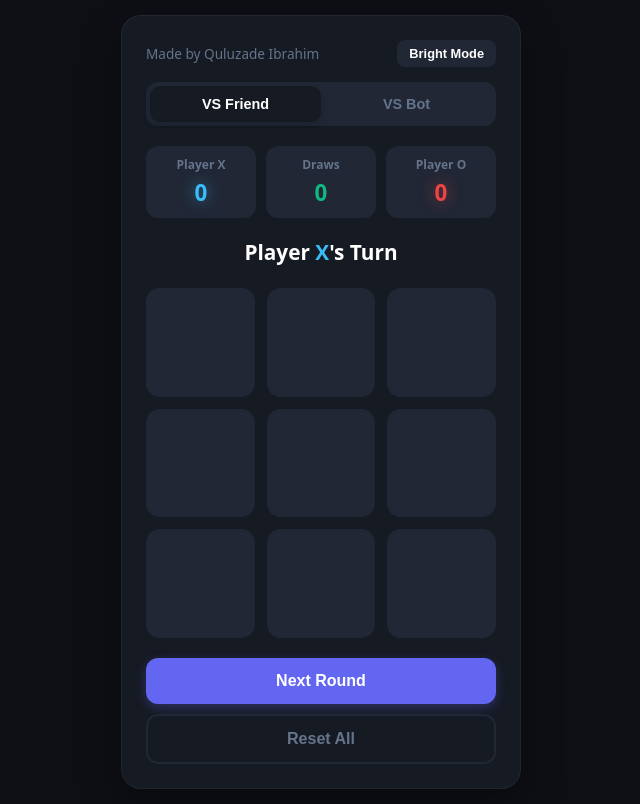
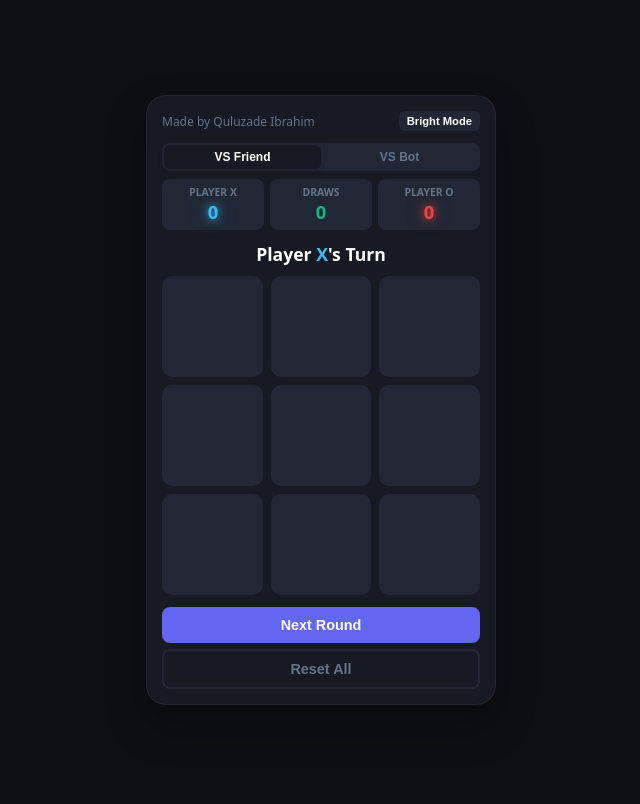
Before and after one commit to coldmusic28-dot/coldmusic28-dot.github.io, a plain HTML site: page index.html in a window 1280 px wide. Both pictures are taken after a click on the button "VS Friend". Shown: the whole page, without its empty margins (319-959 px from the left). Drawn offline with Linux system fonts and the light colour scheme.

Commit message:
Update index.html

```diff
--- a/index.html
+++ b/index.html
@@ -5,50 +5,41 @@
     <meta name="viewport" content="width=device-width, initial-scale=1.0">
     <title>Tic Tac Toe</title>
     <style>
-        :root {
-            --bg: #0d0f14; --panel: #161a23; --card: #212735; --txt: #fff; --sub: #64748b;
-            --blue: #38bdf8; --red: #ef4444; --green: #10b981; --purple: #6366f1;
-            --g-blue: 0 0 15px rgba(56,189,248,0.6); --g-red: 0 0 15px rgba(239,68,68,0.6);
-            --g-green: 0 0 15px rgba(16,185,129,0.7);
-        }
-        [data-theme="light"] {
-            --bg: #f0f2f5; --panel: #fff; --card: #e4e6eb; --txt: #1c1e21; --sub: #606770;
-            --blue: #007acc; --red: #e11d48; --green: #16a34a; --purple: #4f46e5;
-            --g-blue: 0 0 10px rgba(0,122,204,0.3); --g-red: 0 0 10px rgba(225,29,72,0.3);
-            --g-green: 0 0 10px rgba(22,163,74,0.4);
-        }
+        :root { --bg: #0d0f14; --panel: #161a23; --card: #212735; --txt: #fff; --sub: #64748b; --blue: #38bdf8; --red: #ef4444; --green: #10b981; --purple: #6366f1; --g-blue: 0 0 8px #38bdf8, 0 0 20px rgba(56,189,248,0.4); --g-red: 0 0 8px #ef4444, 0 0 20px rgba(239,68,68,0.4); --g-green: 0 0 8px #10b981, 0 0 20px rgba(16,185,129,0.5); }
+        [data-theme="light"] { --bg: #f0f2f5; --panel: #fff; --card: #e4e6eb; --txt: #1c1e21; --sub: #606770; --blue: #007acc; --red: #e11d48; --green: #16a34a; --purple: #4f46e5; --g-blue: 0 0 6px rgba(0,122,204,0.3); --g-red: 0 0 6px rgba(225,29,72,0.3); --g-green: 0 0 6px rgba(22,163,74,0.4); }
         * { box-sizing: border-box; margin: 0; padding: 0; }
-        body { font-family: system-ui, sans-serif; background: var(--bg); color: var(--txt); display: flex; justify-content: center; align-items: center; min-height: 100vh; padding: 15px; }
-        .container { background: var(--panel); padding: 24px; border-radius: 20px; width: 100%; max-width: 400px; display: flex; flex-direction: column; align-items: center; box-shadow: 0 20px 40px rgba(0,0,0,0.3); border: 1px solid rgba(255,255,255,0.05); }
-        .top-row { display: flex; width: 100%; justify-content: space-between; align-items: center; margin-bottom: 15px; }
-        .author { font-size: 0.85rem; color: var(--sub); }
-        .theme-btn { background: var(--card); border: none; color: var(--txt); padding: 6px 12px; font-size: 0.8rem; font-weight: 700; cursor: pointer; border-radius: 8px; }
-        .mode-selector { display: flex; width: 100%; background: var(--card); padding: 4px; border-radius: 12px; margin-bottom: 20px; }
-        .mode-btn { flex: 1; background: transparent; border: none; color: var(--sub); padding: 10px; font-size: 0.9rem; font-weight: 700; cursor: pointer; border-radius: 10px; }
-        .mode-btn.active { background: var(--panel); color: var(--txt); box-shadow: 0 4px 10px rgba(0,0,0,0.15); }
-        .score-board { display: flex; width: 100%; margin-bottom: 20px; gap: 10px; }
-        .score-card { background: var(--card); flex: 1; padding: 10px; border-radius: 12px; text-align: center; }
-        .score-label { font-size: 0.75rem; color: var(--sub); margin-bottom: 4px; font-weight: bold; }
-        .score-val { font-size: 1.4rem; font-weight: 800; }
+        body { font-family: system-ui, sans-serif; background: var(--bg); color: var(--txt); display: flex; justify-content: center; align-items: center; min-height: 100vh; padding: 10px; }
+        .container { background: var(--panel); padding: 15px; border-radius: 20px; width: 100%; max-width: 350px; display: flex; flex-direction: column; align-items: center; box-shadow: 0 20px 40px rgba(0,0,0,0.3); border: 1px solid rgba(255,255,255,0.05); }
+        .top-row { display: flex; width: 100%; justify-content: space-between; align-items: center; margin-bottom: 12px; }
+        .author { font-size: 0.75rem; color: var(--sub); font-weight: 500; }
+        .theme-btn { background: var(--card); border: none; color: var(--txt); padding: 4px 8px; font-size: 0.7rem; font-weight: 700; cursor: pointer; border-radius: 6px; }
+        .selector { display: flex; width: 100%; background: var(--card); padding: 2px; border-radius: 8px; margin-bottom: 8px; }
+        .sel-btn { flex: 1; background: transparent; border: none; color: var(--sub); padding: 5px; font-size: 0.75rem; font-weight: 700; cursor: pointer; border-radius: 6px; }
+        .sel-btn.active { background: var(--panel); color: var(--txt); box-shadow: 0 2px 6px rgba(0,0,0,0.15); }
+        .score-board { display: flex; width: 100%; margin-bottom: 12px; gap: 6px; }
+        .score-card { background: var(--card); flex: 1; padding: 6px; border-radius: 8px; text-align: center; }
+        .score-label { font-size: 0.65rem; color: var(--sub); font-weight: 700; text-transform: uppercase; }
+        .score-val { font-size: 1.15rem; font-weight: 800; }
         .score-card.x .score-val { color: var(--blue); text-shadow: var(--g-blue); }
         .score-card.draws .score-val { color: var(--green); }
         .score-card.o .score-val { color: var(--red); text-shadow: var(--g-red); }
-        .status { font-size: 1.3rem; font-weight: 800; margin-bottom: 20px; text-align: center; height: 30px; }
-        .board { display: grid; grid-template-columns: repeat(3, 1fr); gap: 12px; width: 100%; margin-bottom: 20px; }
-        .cell { background: var(--card); border-radius: 14px; display: flex; justify-content: center; align-items: center; font-size: 2.8rem; font-weight: 900; cursor: pointer; user-select: none; aspect-ratio: 1; transition: all 0.2s; }
-        .cell:hover { background: rgba(128,128,128,0.15); }
+        .status { font-size: 1.1rem; font-weight: 800; margin-bottom: 12px; text-align: center; height: 22px; }
+        .board { display: grid; grid-template-columns: repeat(3, 1fr); gap: 8px; width: 100%; margin-bottom: 12px; }
+        .cell { background: var(--card); border-radius: 10px; display: flex; justify-content: center; align-items: center; font-size: 2.2rem; font-weight: 900; cursor: pointer; user-select: none; aspect-ratio: 1; transition: background 0.2s; }
+        .cell:hover { background: rgba(128,128,128,0.12); }
         .cell.x-mark { color: var(--blue); text-shadow: var(--g-blue); }
         .cell.o-mark { color: var(--red); text-shadow: var(--g-red); }
-        .cell.win-highlight { color: var(--green) !important; text-shadow: var(--g-green) !important; border: 2px solid var(--green) !important; box-shadow: 0 0 15px rgba(16, 185, 129, 0.2); }
-        .btn { width: 100%; padding: 14px; font-size: 1rem; font-weight: 700; border: none; border-radius: 12px; cursor: pointer; margin-bottom: 10px; }
-        .btn-p { background: var(--purple); color: #fff; box-shadow: 0 4px 12px rgba(99,102,241,0.3); }
+        .cell.win-highlight { color: var(--green) !important; text-shadow: var(--g-green) !important; border: 2px solid var(--green) !important; }
+        .btn { width: 100%; padding: 10px; font-size: 0.9rem; font-weight: 700; border: none; border-radius: 8px; cursor: pointer; margin-bottom: 6px; }
+        .btn-p { background: var(--purple); color: #fff; }
         .btn-s { background: transparent; color: var(--sub); border: 2px solid var(--card); margin-bottom: 0; }
     </style>
 </head>
 <body>
     <div class="container">
         <div class="top-row"><div class="author">Made by Quluzade Ibrahim</div><button class="theme-btn" onclick="toggleTheme()" id="tBtn">Bright Mode</button></div>
-        <div class="mode-selector"><button class="mode-btn active" id="mFriend" onclick="changeMode('friend')">VS Friend</button><button class="mode-btn" id="mBot" onclick="changeMode('bot')">VS Bot</button></div>
+        <div class="selector"><button class="sel-btn active" id="mFriend" onclick="chM('friend')">VS Friend</button><button class="sel-btn" id="mBot" onclick="chM('bot')">VS Bot</button></div>
+        <div class="selector" id="dSel" style="display: none;"><button class="sel-btn active" id="dEasy" onclick="chD('easy')">Easy</button><button class="sel-btn" id="dMed" onclick="chD('medium')">Medium</button><button class="sel-btn" id="dHard" onclick="chD('hard')">Hard</button></div>
         <div class="score-board">
             <div class="score-card x"><div class="score-label">Player X</div><div class="score-val" id="sx">0</div></div>
             <div class="score-card draws"><div class="score-label">Draws</div><div class="score-val" id="sd">0</div></div>
@@ -56,32 +47,27 @@
         </div>
         <div class="status" id="stat">Player <span style="color:var(--blue)">X</span>'s Turn</div>
         <div class="board">
-            <div class="cell" id="b0" onclick="tap('b0')"></div><div class="cell" id="b1" onclick="tap('b1')"></div><div class="cell" id="b2" onclick="tap('b2')"></div>
-            <div class="cell" id="b3" onclick="tap('b3')"></div><div class="cell" id="b4" onclick="tap('b4')"></div><div class="cell" id="b5" onclick="tap('b5')"></div>
-            <div class="cell" id="b6" onclick="tap('b6')"></div><div class="cell" id="b7" onclick="tap('b7')"></div><div class="cell" id="b8" onclick="tap('b8')"></div>
+            <div class="cell" id="b0" onclick="tap(0)"></div><div class="cell" id="b1" onclick="tap(1)"></div><div class="cell" id="b2" onclick="tap(2)"></div>
+            <div class="cell" id="b3" onclick="tap(3)"></div><div class="cell" id="b4" onclick="tap(4)"></div><div class="cell" id="b5" onclick="tap(5)"></div>
+            <div class="cell" id="b6" onclick="tap(6)"></div><div class="cell" id="b7" onclick="tap(7)"></div><div class="cell" id="b8" onclick="tap(8)"></div>
         </div>
         <button class="btn btn-p" onclick="next()">Next Round</button><button class="btn btn-s" onclick="reset()">Reset All</button>
     </div>
     <script>
-        var stat = document.getElementById('stat'), sx = document.getElementById('sx'), so = document.getElementById('so'), sd = document.getElementById('sd'), lblO = document.getElementById('lblO'), mFriend = document.getElementById('mFriend'), mBot = document.getElementById('mBot'), tBtn = document.getElementById('tBtn');
-        var pX = 0, pO = 0, dr = 0, turn = 'X', active = true, gameMode = 'friend';
+        var stat = document.getElementById('stat'), sx = document.getElementById('sx'), so = document.getElementById('so'), sd = document.getElementById('sd'), lblO = document.getElementById('lblO'), mFriend = document.getElementById('mFriend'), mBot = document.getElementById('mBot'), tBtn = document.getElementById('tBtn'), dSel = document.getElementById('dSel');
+        var pX = 0, pO = 0, dr = 0, turn = 'X', active = true, gameMode = 'friend', diff = 'easy';
         var wins = ["012","345","678","036","147","258","048","246"];
         function toggleTheme() { var l = document.documentElement.getAttribute('data-theme') === 'light'; document.documentElement.setAttribute('data-theme', l ? 'dark' : 'light'); tBtn.innerText = l ? 'Bright Mode' : 'Dark Mode'; }
-        function changeMode(m) { gameMode = m; mFriend.className = m === 'friend' ? 'mode-btn active' : 'mode-btn'; mBot.className = m === 'bot' ? 'mode-btn active' : 'mode-btn'; lblO.innerText = m === 'friend' ? 'Player O' : 'Bot (O)'; reset(); }
-        function tap(id) { if (!active) return; var c = document.getElementById(id); if (c.innerText !== "") return; c.innerText = turn; c.classList.add(turn === 'X' ? 'x-mark' : 'o-mark'); if (check()) return; turn = turn === 'X' ? 'O' : 'X'; status(); if (gameMode === 'bot' && turn === 'O' && active) setTimeout(bot, 250); }
-        function bot() { var free = []; for (var i = 0; i < 9; i++) if (val(i) === "") free.push(i); if (free.length === 0 || !active) return; var t = find('O') ?? find('X') ?? free[Math.floor(Math.random() * free.length)]; tap('b' + t); }
+        function chM(m) { gameMode = m; mFriend.className = m === 'friend' ? 'sel-btn active' : 'sel-btn'; mBot.className = m === 'bot' ? 'sel-btn active' : 'sel-btn'; dSel.style.display = m === 'bot' ? 'flex' : 'none'; lblO.innerText = m === 'friend' ? 'Player O' : 'Bot (O)'; reset(); }
+        function chD(d) { diff = d; document.getElementById('dEasy').className = d === 'easy' ? 'sel-btn active' : 'sel-btn'; document.getElementById('dMed').className = d === 'medium' ? 'sel-btn active' : 'sel-btn'; document.getElementById('dHard').className = d === 'hard' ? 'sel-btn active' : 'sel-btn'; reset(); }
+        function tap(i) { if (!active || (gameMode === 'bot' && turn === 'O')) return; var c = document.getElementById('b' + i); if (c.innerText !== "") return; c.innerText = turn; c.classList.add(turn === 'X' ? 'x-mark' : 'o-mark'); if (check()) return; turn = turn === 'X' ? 'O' : 'X'; status(); if (gameMode === 'bot' && turn === 'O' && active) setTimeout(bot, 200); }
+        function bot() { if (!active) return; var free = []; for (var i = 0; i < 9; i++) if (val(i) === "") free.push(i); if (free.length === 0) return; var t = null; if (diff === 'hard') { t = find('O') ?? find('X') ?? (val(4) === "" ? 4 : free[Math.floor(Math.random() * free.length)]); } else if (diff === 'medium') { t = Math.random() < 0.6 ? (find('O') ?? find('X')) : null; } if (t === null) t = free[Math.floor(Math.random() * free.length)]; tap(t); }
         function val(i) { return document.getElementById('b' + i).innerText; }
-        function find(p) { for (var i = 0; i < wins.length; i++) { var a = wins[i][0], b = wins[i][1], c = wins[i][2]; if (val(a) === p && val(b) === p && val(c) === "") return c; if (val(a) === p && val(c) === p && val(b) === "") return b; if (val(b) === p && val(c) === p && val(a) === "") return a; } return null; }
+        function find(p) { for (var i = 0; i < wins.length; i++) { var a = parseInt(wins[i][0]), b = parseInt(wins[i][1]), c = parseInt(wins[i][2]); if (val(a) === p && val(b) === p && val(c) === "") return c; if (val(a) === p && val(c) === p && val(b) === "") return b; if (val(b) === p && val(c) === p && val(a) === "") return a; } return null; }
         function check() {
-            var comb = null; for (var i = 0; i < wins.length; i++) { var a = wins[i][0], b = wins[i][1], c = wins[i][2]; if (val(a) !== "" && val(a) === val(b) && val(a) === val(c)) { comb = wins[i]; break; } }
-            if (comb) {
-                document.getElementById('b' + comb[0]).classList.add('win-highlight'); document.getElementById('b' + comb[1]).classList.add('win-highlight'); document.getElementById('b' + comb[2]).classList.add('win-highlight');
-                var n = (gameMode === 'bot' && turn === 'O') ? 'Bot' : turn; stat.innerHTML = 'Player <span style="color:var(--green); text-shadow:var(--g-green);">' + n + '</span> Wins!';
-                if (turn === 'X') { pX++; } else { pO++; } up(); active = false; return true;
-            }
-            var f = true; for (var i = 0; i < 9; i++) if (val(i) === "") f = false;
-            if (f) { stat.innerHTML = '<span style="color:var(--green)">It\'s a Draw!</span>'; dr++; up(); active = false; return true; }
-            return false;
+            var comb = null; for (var i = 0; i < wins.length; i++) { var a = parseInt(wins[i][0]), b = parseInt(wins[i][1]), c = parseInt(wins[i][2]); if (val(a) !== "" && val(a) === val(b) && val(a) === val(c)) { comb = wins[i]; break; } }
+            if (comb) { for (var i = 0; i < 3; i++) document.getElementById('b' + comb[i]).classList.add('win-highlight'); var n = (gameMode === 'bot' && turn === 'O') ? 'Bot' : turn; stat.innerHTML = 'Player <span style="color:var(--green); text-shadow:var(--g-green);">' + n + '</span> Wins!'; if (turn === 'X') { pX++; } else { pO++; } up(); active = false; return true; }
+            var f = true; for (var i = 0; i < 9; i++) if (val(i) === "") f = false; if (f) { stat.innerHTML = '<span style="color:var(--green)">It\'s a Draw!</span>'; dr++; up(); active = false; return true; } return false;
         }
         function status() { var n = (gameMode === 'bot' && turn === 'O') ? 'Bot' : turn; stat.innerHTML = 'Player <span style="color:' + (turn === 'X' ? 'var(--blue)' : 'var(--red)') + '">' + n + '</span>\'s Turn'; }
         function up() { sx.innerText = pX; so.innerText = pO; sd.innerText = dr; }
```
